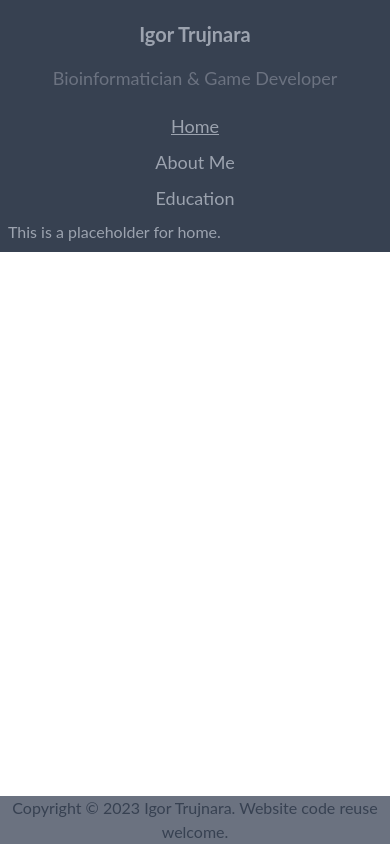
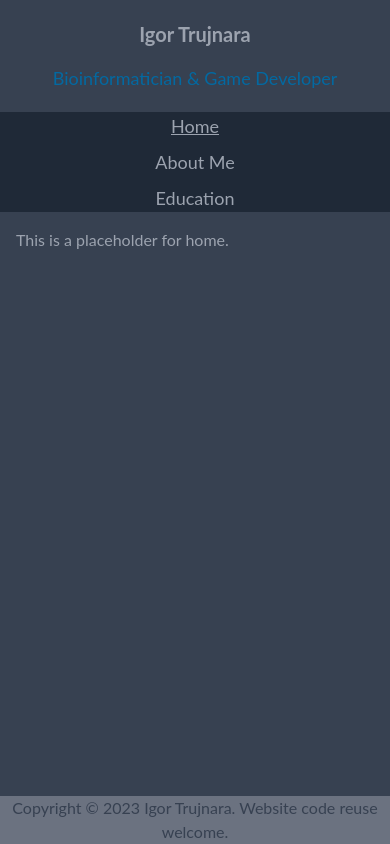
Before and after one commit to itrujnara/itrujnara.github.io, a React (Create React App) app: page / in a window 390 px wide. Built offline with nearby package versions, Linux system fonts and the light colour scheme.

Commit message:
Style tweaks

```diff
--- a/package.json
+++ b/package.json
@@ -14,6 +14,8 @@
     "web-vitals": "^2.1.4"
   },
   "scripts": {
+    "predeploy": "npm run build",
+    "deploy": "gh-pages -d build",
     "start": "react-scripts start",
     "build": "react-scripts build",
     "test": "react-scripts test",
@@ -36,5 +38,8 @@
       "last 1 firefox version",
       "last 1 safari version"
     ]
+  },
+  "devDependencies": {
+    "gh-pages": "^6.0.0"
   }
 }
--- a/src/About.js
+++ b/src/About.js
@@ -1,6 +1,6 @@
 export default function About() {
     return (
-        <div className="col-start-2 text-left bg-gray-700 text-gray-400 p-2">
+        <div className="flex-auto md:col-start-2 text-left bg-gray-700 text-gray-400 p-2">
             This is a placeholder for personal information.
         </div>
     )
--- a/src/Education.js
+++ b/src/Education.js
@@ -1,6 +1,6 @@
 export default function Education() {
     return (
-        <div className="col-start-2 text-left bg-gray-700 text-gray-400 p-2">
+        <div className="flex-auto md:col-start-2 text-left bg-gray-700 text-gray-400 p-2">
             This is a placeholder for education.
         </div>
     )
--- a/src/Header.js
+++ b/src/Header.js
@@ -4,7 +4,7 @@ export default function Header() {
     return (
         <div className="flex flex-col gap-4 items-center mx-0 bg-gray-700 py-5">
             <h1 className="text-gray-400 font-bold text-xl md:text-4xl"><NavLink to="/">Igor Trujnara</NavLink></h1>
-            <h2 className="text-gray-500 text-lg md:text-2xl">Bioinformatician & Game Developer</h2>
+            <h2 className="text-sky-700 text-lg md:text-2xl">Bioinformatician & Game Developer</h2>
         </div>
     )
 }
--- a/src/Home.js
+++ b/src/Home.js
@@ -1,6 +1,6 @@
 export default function Home() {
     return (
-        <div className="col-start-2 text-left bg-gray-700 text-gray-400 p-2">
+        <div className="flex-auto md:col-start-2 text-left bg-gray-700 text-gray-400 p-4">
             This is a placeholder for home.
         </div>
     )
--- a/src/Navigation.js
+++ b/src/Navigation.js
@@ -2,7 +2,7 @@ import { NavLink, useResolvedPath, useMatch } from "react-router-dom";
 
 export default function Navigation() {
     return (
-        <ul className="col-span-1 flex flex-col gap-2 text-lg items-center justify-center bg-gray-700 text-gray-400">
+        <ul className="col-span-1 flex flex-col gap-2 text-lg items-center justify-center bg-gray-800 md:bg-gray-700 text-gray-400">
             <NavEntry to="/">Home</NavEntry>
             <NavEntry to="/about">About Me</NavEntry>
             <NavEntry to="/education">Education</NavEntry>
```
Also changed, not shown: public/manifest.json, 1 other file (tests, documents, lock files or other folders).
